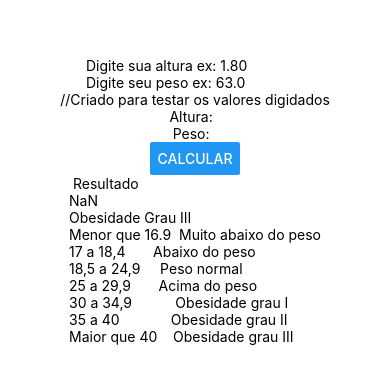
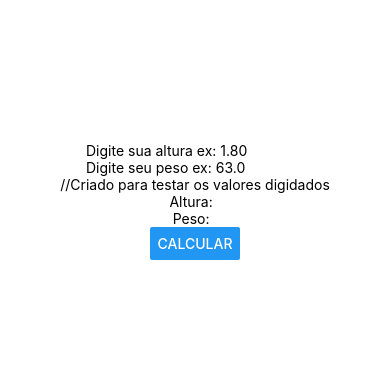
Before and after one commit to dejair8005/IMC, a React Native app: screen / in a window 390 px wide. Shown: the part 221-604 px from the top of the page. Built offline with nearby package versions, Linux system fonts and the light colour scheme.

Commit message:
alteraçoes

```diff
--- a/src/components/Button.js
+++ b/src/components/Button.js
@@ -2,13 +2,61 @@ import React from 'react';
 import { Text, View, Button } from 'react-native';
 
 export default props => {
-  let teste = 123
+
+function botaoteste(){
+    return <Text>Teste</Text>
+
+}
+
+//const imc = peso / (altura * altura)
   return (
     <View>
       <Button
         title='Calcular'
-        //onPress={}
+        onPress={botaoteste}
       />
     </View>
   );
 };
+
+
+
+
+
+
+
+
+
+
+
+
+
+
+/*if(imc < 16.9){
+    imcfaixa=1
+    classificacao="Muito abaixo do peso"
+  }
+  else if (imc >= 17 && imc <= 18.4){
+      imcfaixa=2
+      classificacao="Abaixo do peso"
+  }
+  else if(imc >= 18.5 && imc <= 24.9){
+    imcfaixa=3
+    classificacao="Peso Normal"
+  }
+  else if (imc >= 25 && imc <= 29.9){
+    imcfaixa=4
+    classificacao="Acima do Peso"
+  }
+  else if (imc >= 30 && imc <= 34.9){
+    imcfaixa=5
+    classificacao="Obesidade Grau I"
+  }
+  else if (imc >= 35 && imc <= 40){
+    imcfaixa=6
+    classificacao="Obesidade Grau II"
+  }
+  else {
+    imcfaixa=7
+    classificacao="Obesidade Grau III"
+  }*/
--- a/src/components/Display.js
+++ /dev/null
@@ -1,23 +0,0 @@
-import React from 'react'
-import {View, Text} from 'react-native'
-
-import Tabela from './Table';
-
-export default props => {
-    return (
-        <View>
-            <Text> Resultado </Text>
-            <View>
-                <Text>{props.imc}</Text>
-                <Text></Text>
-            </View>
-            <View><Text>{props.faixa}</Text></View>
-            <Tabela/>
-
-        </View>
-
-    );
-}
-
-//criar um estilo aqui que será aplicado condicionalmente nano resultado, na tabela, e no valor
-// Só é renderizado quando for clicar no botao calcular e deve cobrir toda a tela
--- a/src/components/Interface.js
+++ b/src/components/Interface.js
@@ -1,44 +1,16 @@
 import React, { useState } from 'react';
 import { Text, TextInput } from 'react-native';
 import Button from './Button';
-import Display from './Display'
 export default props => {
    const[altura, setAltura] = useState('')
    const [peso, setPeso] = useState('')
-   const imc = peso / (altura * altura)
+
 
 let imcfaixa = 0
 let classificacao = null
 
 // em breve transformar essa função em switch case
-if(imc < 16.9){
-    imcfaixa=1
-    classificacao="Muito abaixo do peso"
-  }
-  else if (imc >= 17 && imc <= 18.4){
-      imcfaixa=2
-      classificacao="Abaixo do peso"
-  }
-  else if(imc >= 18.5 && imc <= 24.9){
-    imcfaixa=3
-    classificacao="Peso Normal"
-  }
-  else if (imc >= 25 && imc <= 29.9){
-    imcfaixa=4
-    classificacao="Acima do Peso"
-  }
-  else if (imc >= 30 && imc <= 34.9){
-    imcfaixa=5
-    classificacao="Obesidade Grau I"
-  }
-  else if (imc >= 35 && imc <= 40){
-    imcfaixa=6
-    classificacao="Obesidade Grau II"
-  }
-  else {
-    imcfaixa=7
-    classificacao="Obesidade Grau III"
-  }
+
 
 
 
@@ -62,7 +34,7 @@ if(imc < 16.9){
         <Text>Peso: {peso} </Text>
 
         <Button />
-        <Display imc={imc} faixa={classificacao}/>
+
     </>
   );
 };
--- a/src/components/Table.js
+++ /dev/null
@@ -1,20 +0,0 @@
-import React from 'react'
-import {View, Text} from 'react-native'
-
-export default props => {
-    return (
-        <View>
-           <Text>Menor que 16.9  Muito abaixo do peso</Text>
-           <Text>17 a 18,4       Abaixo do peso</Text>
-           <Text>18,5 a 24,9     Peso normal</Text>
-           <Text>25 a 29,9       Acima do peso</Text>
-           <Text>30 a 34,9           Obesidade grau I</Text>
-           <Text>35 a 40             Obesidade grau II</Text>
-           <Text>Maior que 40    Obesidade grau III</Text>
-
-        </View>
-
-    );
-}
-
-// criar estilo aqui para fazer renderizacao condicional na tabela
```
